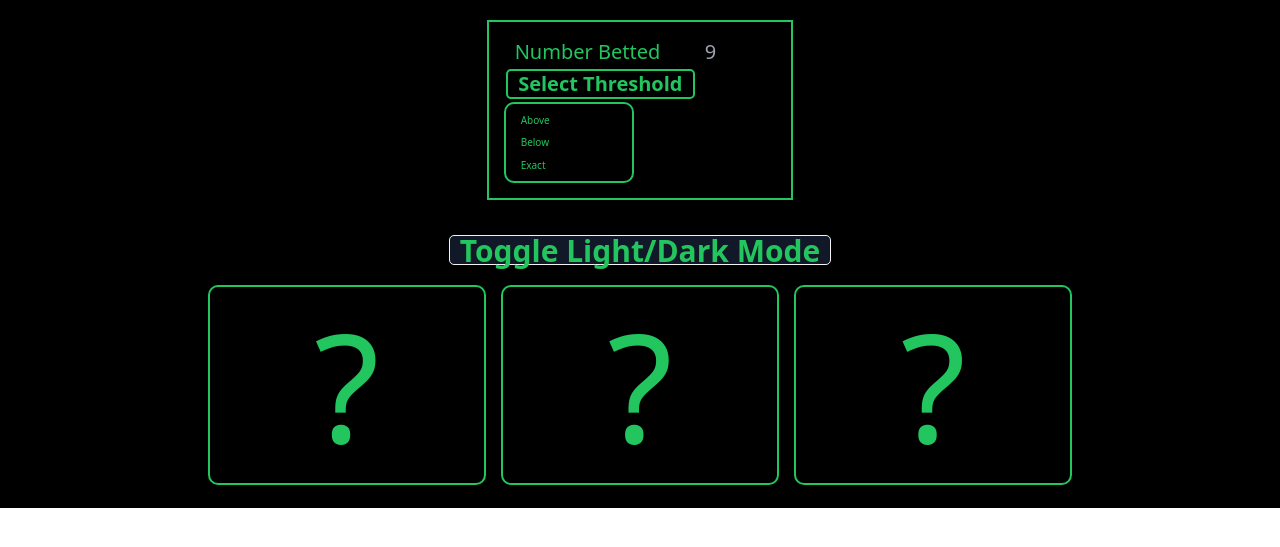
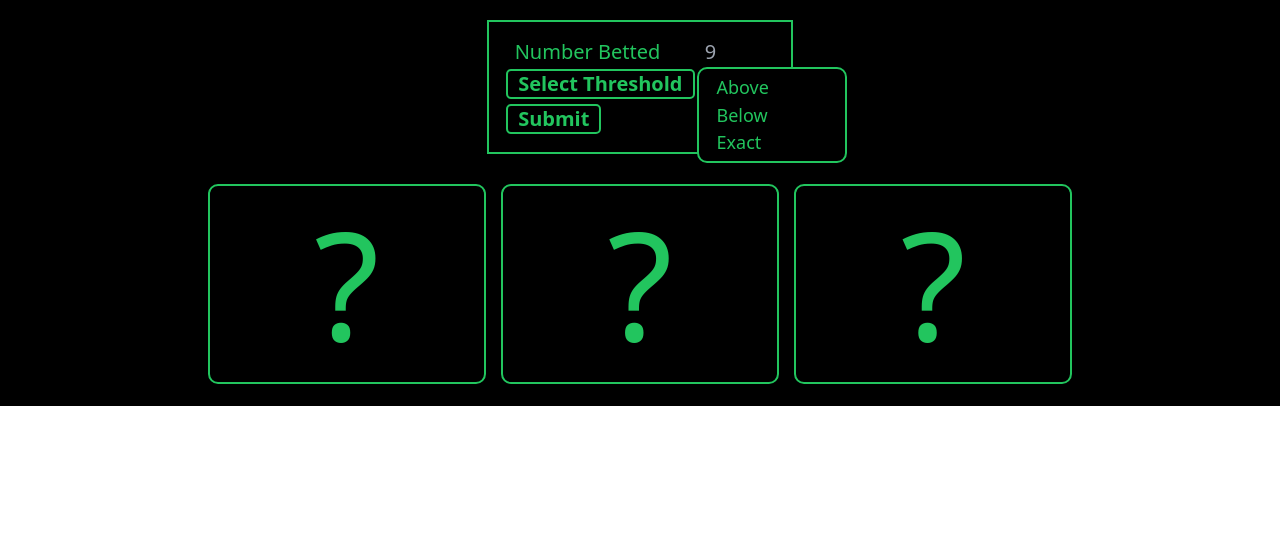
Before and after one commit to staten-island-tech/create-task-PeterDelwita, a website built with Vite: page create/index.html in a window 1280 px wide. Both pictures are taken after a click on the heading "Select Threshold". Shown: the part 63-610 px from the top of the page. Built offline with nearby package versions, Linux system fonts and the light colour scheme.

Commit message:
dropdown

```diff
--- a/create/index.html
+++ b/create/index.html
@@ -36,32 +36,37 @@
             required
           />
         </div>
-        <details class="dropdown-right">
+        <details class="dropdown dropdown-right">
           <summary
             class="btn m-1 text-[20px] bg-black border-2 border-solid border-green-500 text-green-500 hover:bg-green-500 hover:text-black hover:border-black"
           >
             Select Threshold
           </summary>
           <ul
-            class="menu dropdown-content rounded-box z-[1] w-52 p-2 shadow bg-black border-2 border-solid border-green-500 text-green-500"
+            class="menu dropdown-content rounded-box z-[1] w-60 p-[1.5] shadow bg-black border-2 border-solid border-green-500 text-green-500 text-[30px] object-fill"
           >
-            <li class="text-[18px]" id="above"><a>Above</a></li>
-            <li class="text-[18px]" id="below"><a>Below</a></li>
-            <li class="text-[18px]" id="exact"><a>Exact</a></li>
+            <li class="p-1" id="above"><a class="text-[18px]">Above</a></li>
+            <!--Increase the size of these li objects-->
+            <li class="p-1" id="below"><a class="text-[18px]">Below</a></li>
+            <li class="p-1" id="exact"><a class="text-[18px]">Exact</a></li>
           </ul>
         </details>
+        <div>
+          <btn class="btn m-1 text-[20px] bg-black border-2 border-solid border-green-500 text-green-500 hover:bg-green-500 hover:text-black hover:border-black">Submit</btn>
+        </div>
+
       </form>
     </div>
 
     <!--Buttons-->
 
-    <div class="button-container bg-black flex flex-wrap justify-center p-3">
+    <!-- <div class="button-container bg-black flex flex-wrap justify-center p-3">
       <button
         class="btn bg-gray-900 hover:bg-green-500 hover:text-gray-900 m-2 text-[30px] align-text-top text-green-500"
       >
-        Toggle Light/Dark Mode
+        Submit
       </button>
-      <!--Make a form for betting options: make a horizontal table where you can input the number you're betting and whether the dice roll should be above, below, or equal to that number-->
+      Make a form for betting options: make a horizontal table where you can input the number you're betting and whether the dice roll should be above, below, or equal to that number -->
     </div>
     <div class="dice-container bg-black flex flex-wrap justify-center p-3">
       <div
```
